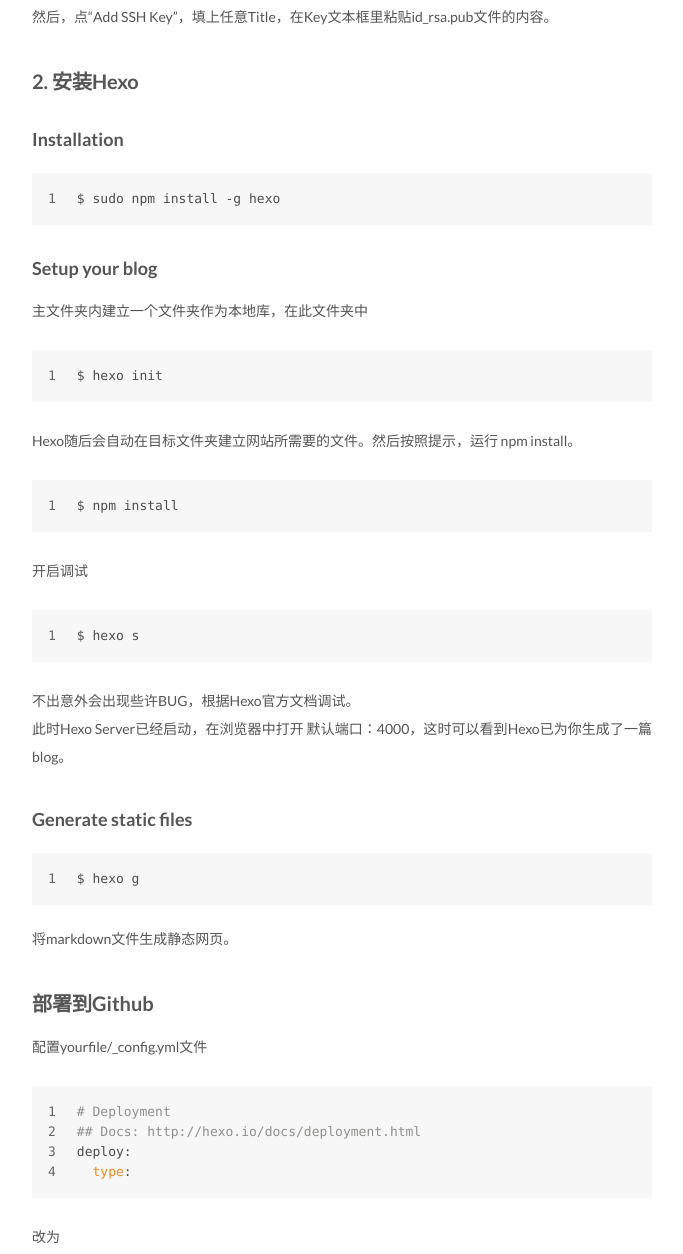
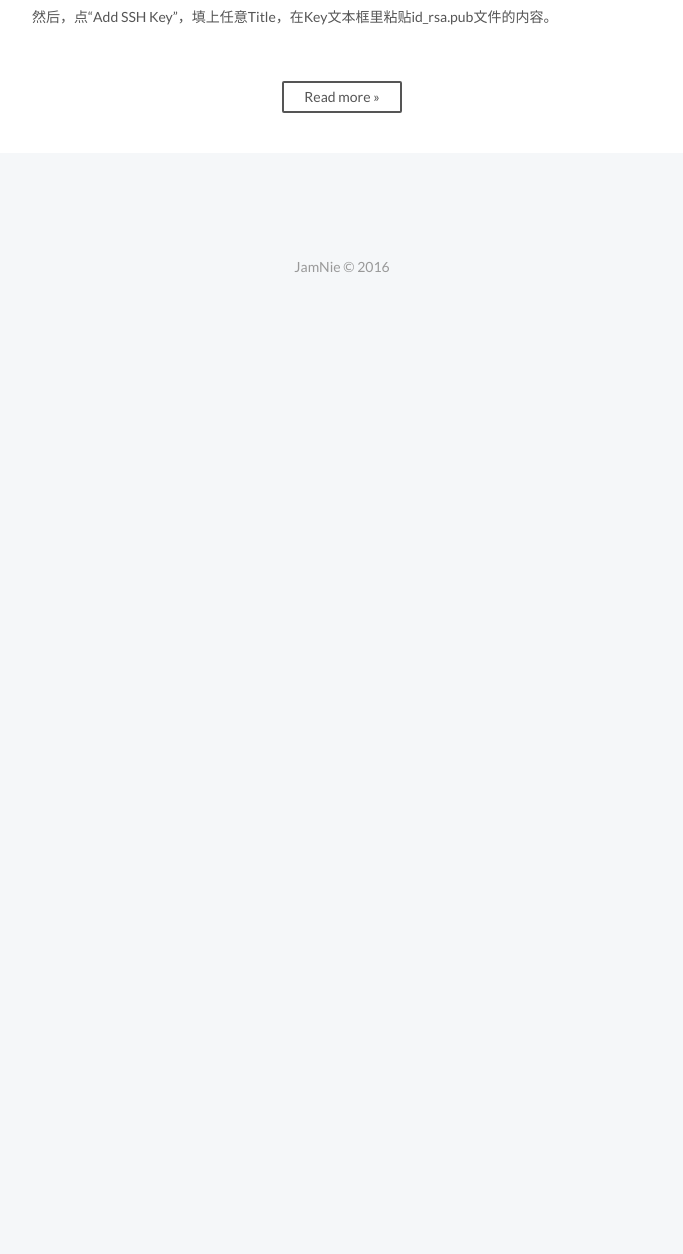
Before and after one commit to JamNie/JamNie.github.io, a plain HTML site: page index.html in a window 1280 px wide. Shown: the part 964-2218 px from the top of the page, without its empty margins (428-1111 px from the left). After the commit the page ends 1267 px from the top, so only its background shows below. Drawn offline with Linux system fonts and the light colour scheme.

Commit message:
Site updated: 2016-09-03 21:54:04

```diff
--- a/css/main.css
+++ b/css/main.css
@@ -1549,7 +1549,7 @@
   width: 4px;
   height: 4px;
   border-radius: 50%;
-  background: #bff777;
+  background: #5c8252;
 }
 .links-of-blogroll {
   font-size: 13px;
--- a/index.html
+++ b/index.html
@@ -278,26 +278,16 @@
 
 
 
-
-            <h2 id="1-安装环境"><a href="#1-安装环境" class="headerlink" title="1. 安装环境"></a>1. 安装环境</h2><h3 id="安装Git"><a href="#安装Git" class="headerlink" title="安装Git"></a>安装Git</h3><h3 id="安装node-js"><a href="#安装node-js" class="headerlink" title="安装node.js"></a>安装node.js</h3><h3 id="配置Github"><a href="#配置Github" class="headerlink" title="配置Github"></a>配置Github</h3><h4 id="1-建立Repository"><a href="#1-建立Repository" class="headerlink" title="(1) 建立Repository"></a>(1) 建立Repository</h4><p>建立与你用户名对应的仓库，仓库名必须为【your_user_name.github.io】</p>
+          <h2 id="1-安装环境"><a href="#1-安装环境" class="headerlink" title="1. 安装环境"></a>1. 安装环境</h2><h3 id="安装Git"><a href="#安装Git" class="headerlink" title="安装Git"></a>安装Git</h3><h3 id="安装node-js"><a href="#安装node-js" class="headerlink" title="安装node.js"></a>安装node.js</h3><h3 id="配置Github"><a href="#配置Github" class="headerlink" title="配置Github"></a>配置Github</h3><h4 id="1-建立Repository"><a href="#1-建立Repository" class="headerlink" title="(1) 建立Repository"></a>(1) 建立Repository</h4><p>建立与你用户名对应的仓库，仓库名必须为【your_user_name.github.io】</p>
 <h4 id="2-配置SSH-Key"><a href="#2-配置SSH-Key" class="headerlink" title="(2) 配置SSH-Key"></a>(2) 配置SSH-Key</h4><p>第1步：创建SSH Key。在用户主目录下，看看有没有.ssh目录，如果有，再看看这个目录下有没有id_rsa和id_rsa.pub这两个文件，如果已经有了，可直接跳到下一步。如果没有，打开Shell（Windows下打开Git Bash），创建SSH Key：<br><figure class="highlight bash"><table><tr><td class="gutter"><pre><div class="line">1</div></pre></td><td class="code"><pre><div class="line">$ ssh-keygen -t rsa -C “youremail@example.com”</div></pre></td></tr></table></figure></p>
 <p>你需要把邮件地址换成你自己的邮件地址，然后一路回车，使用默认值即可，由于这个Key也不是用于军事目的，所以也无需设置密码。<br>如果一切顺利的话，可以在用户主目录里找到.ssh目录，里面有id_rsa和id_rsa.pub两个文件，这两个就是SSH Key的秘钥对，id_rsa是私钥，不能泄露出去，id_rsa.pub是公钥，可以放心地告诉任何人。</p>
 <p>第2步：登陆GitHub，打开“Account settings”，“SSH Keys”页面：</p>
-<p>然后，点“Add SSH Key”，填上任意Title，在Key文本框里粘贴id_rsa.pub文件的内容。</p>
-<h2 id="2-安装Hexo"><a href="#2-安装Hexo" class="headerlink" title="2. 安装Hexo"></a>2. 安装Hexo</h2><h3 id="Installation"><a href="#Installation" class="headerlink" title="Installation"></a>Installation</h3><figure class="highlight bash"><table><tr><td class="gutter"><pre><div class="line">1</div></pre></td><td class="code"><pre><div class="line">$ sudo npm install -g hexo</div></pre></td></tr></table></figure>
-<h3 id="Setup-your-blog"><a href="#Setup-your-blog" class="headerlink" title="Setup your blog"></a>Setup your blog</h3><p>主文件夹内建立一个文件夹作为本地库，在此文件夹中<br><figure class="highlight bash"><table><tr><td class="gutter"><pre><div class="line">1</div></pre></td><td class="code"><pre><div class="line">$ hexo init</div></pre></td></tr></table></figure></p>
-<p>Hexo随后会自动在目标文件夹建立网站所需要的文件。然后按照提示，运行 npm install。<br><figure class="highlight bash"><table><tr><td class="gutter"><pre><div class="line">1</div></pre></td><td class="code"><pre><div class="line">$ npm install</div></pre></td></tr></table></figure></p>
-<p>开启调试<br><figure class="highlight bash"><table><tr><td class="gutter"><pre><div class="line">1</div></pre></td><td class="code"><pre><div class="line">$ hexo s</div></pre></td></tr></table></figure></p>
-<p>不出意外会出现些许BUG，根据Hexo官方文档调试。<br>此时Hexo Server已经启动，在浏览器中打开 默认端口：4000，这时可以看到Hexo已为你生成了一篇blog。</p>
-<h3 id="Generate-static-files"><a href="#Generate-static-files" class="headerlink" title="Generate static files"></a>Generate static files</h3><figure class="highlight bash"><table><tr><td class="gutter"><pre><div class="line">1</div></pre></td><td class="code"><pre><div class="line">$ hexo g</div></pre></td></tr></table></figure>
-<p>将markdown文件生成静态网页。</p>
-<h2 id="部署到Github"><a href="#部署到Github" class="headerlink" title="部署到Github"></a>部署到Github</h2><p>配置yourfile/_config.yml文件<br><figure class="highlight bash"><table><tr><td class="gutter"><pre><div class="line">1</div><div class="line">2</div><div class="line">3</div><div class="line">4</div></pre></td><td class="code"><pre><div class="line"><span class="comment"># Deployment</span></div><div class="line"><span class="comment">## Docs: http://hexo.io/docs/deployment.html</span></div><div class="line">deploy:</div><div class="line">  <span class="built_in">type</span>:</div></pre></td></tr></table></figure></p>
-<p>改为<br><figure class="highlight bash"><table><tr><td class="gutter"><pre><div class="line">1</div><div class="line">2</div><div class="line">3</div><div class="line">4</div><div class="line">5</div><div class="line">6</div></pre></td><td class="code"><pre><div class="line"><span class="comment"># Deployment</span></div><div class="line"><span class="comment">##  Docs: http://hexo.io/docs/deployment.html</span></div><div class="line">deploy:</div><div class="line">  <span class="built_in">type</span>: git</div><div class="line">  repository: git@github.com:yourgithub/yourgithub.github.io.git</div><div class="line">  branch: master</div></pre></td></tr></table></figure></p>
-<p>注意每个属性：后都要留一个空格，同时Repository：必须是SSH形式的url。</p>
-<p>部署<br><figure class="highlight bash"><table><tr><td class="gutter"><pre><div class="line">1</div></pre></td><td class="code"><pre><div class="line">$ hexo g</div></pre></td></tr></table></figure></p>
-<h3 id="测试"><a href="#测试" class="headerlink" title="测试"></a>测试</h3><p>当部署完成后，在浏览器中打开<a href="http://yourgithub.github.io/。" target="_blank" rel="external">http://yourgithub.github.io/。</a></p>
-
-
+<p>然后，点“Add SSH Key”，填上任意Title，在Key文本框里粘贴id_rsa.pub文件的内容。<br>
+          <div class="post-more-link text-center">
+            <a class="btn" href="/2016/09/03/以Hexo搭建Github Pages/#more" rel="contents">
+              Read more &raquo;
+            </a>
+          </div>
 
 
     </div>
```
Also changed, not shown: 2016/09/03/以Hexo搭建Github Pages/index.html (+2 -2 lines).
